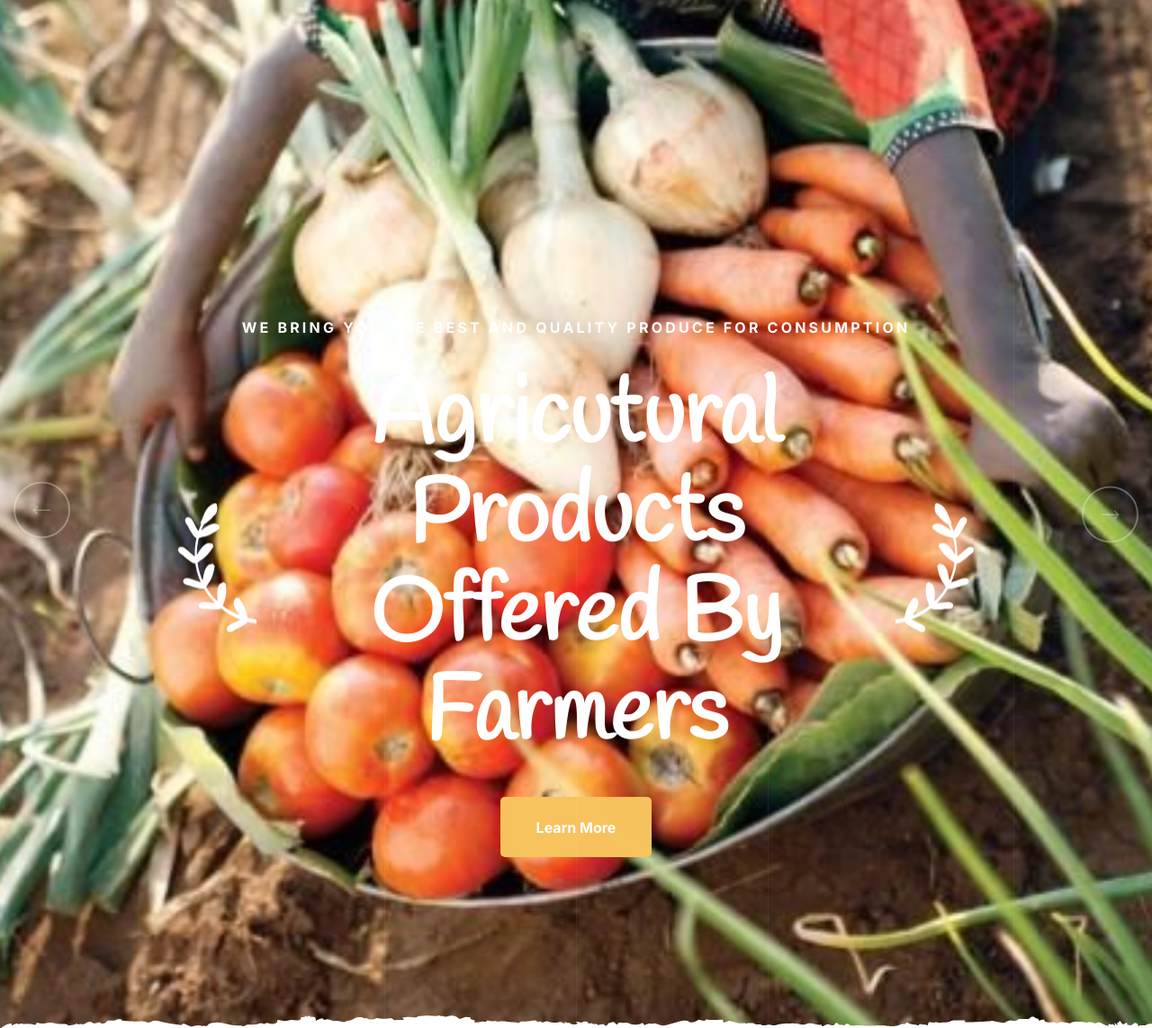
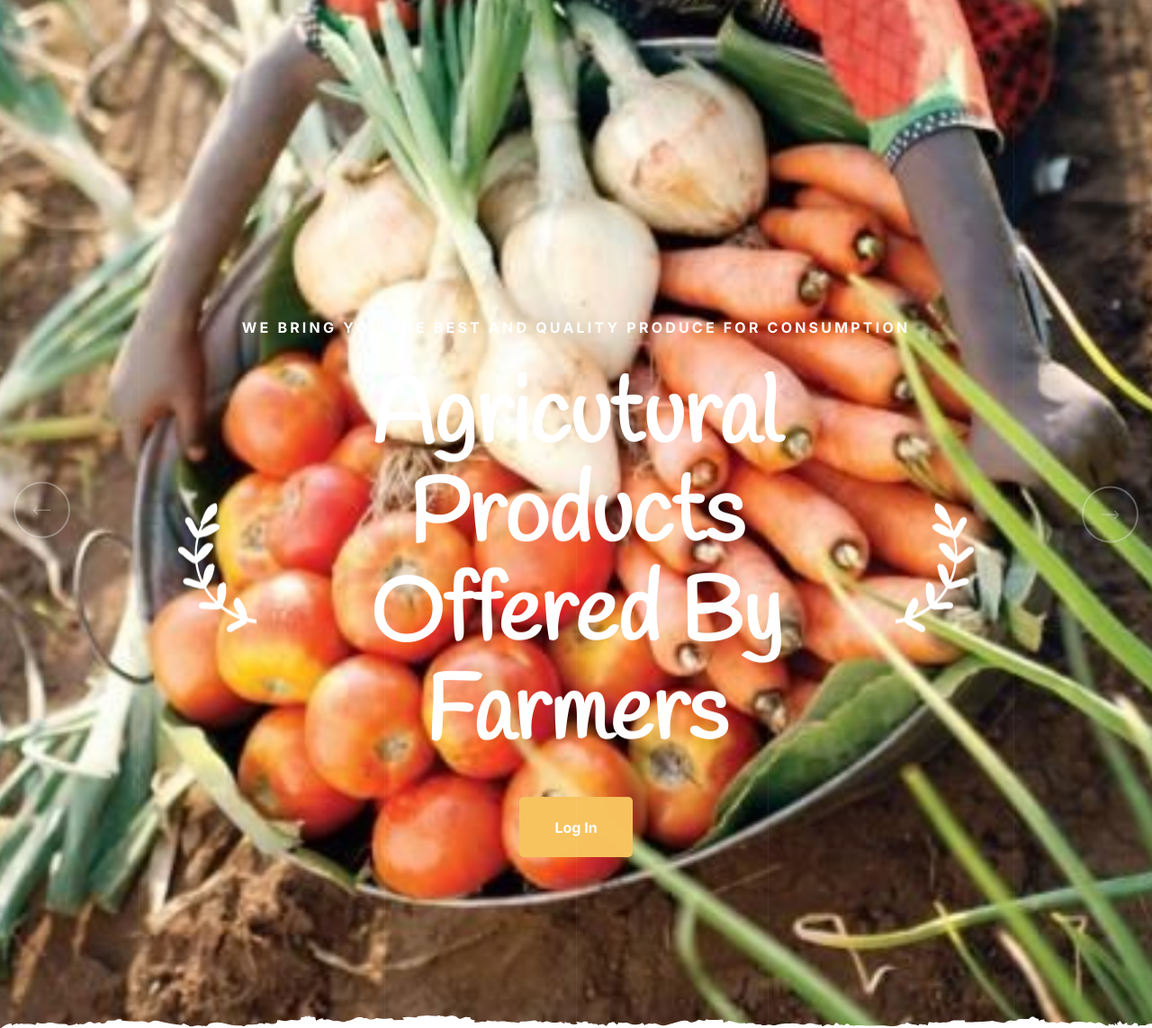
Before and after one commit to ydkdan6/agricEase, a website: page index.html in a window 1280 px wide. Shown: the top 1143 px of the page at 90% size. Drawn offline with Linux system fonts and the light colour scheme; files whose address does not match are found by name.

Commit message:
Another initial commit

```diff
--- a/index.html
+++ b/index.html
@@ -132,7 +132,7 @@
                                 <div class="col-xl-12 text-center">
                                     <span class="tagline">We bring you the best and Quality produce for consumption</span>
                                     <h2>Agricutural Products Offered By Farmers</h2>
-                                    <a href="#" class=" thm-btn">Learn More</a>
+                                    <a href="#" class=" thm-btn">Log In</a>
                                     <!-- /.thm-btn dynamic-radius -->
                                 </div><!-- /.col-lg-7 text-right -->
                             </div><!-- /.row -->
```
